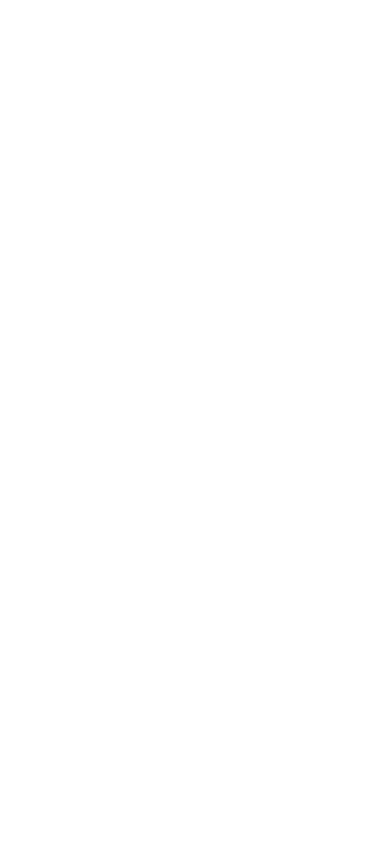
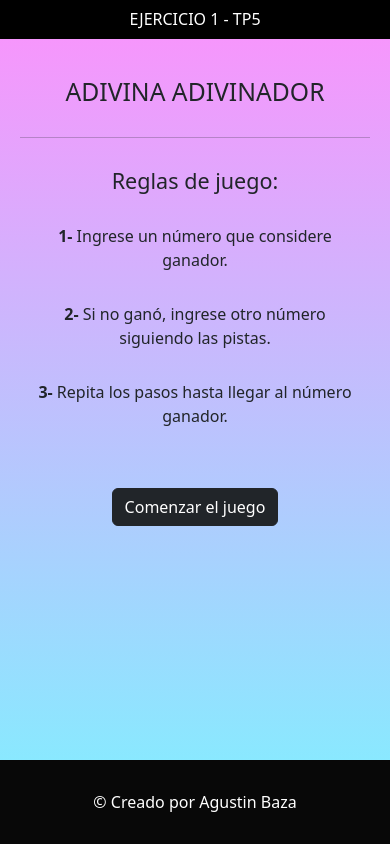
Before and after one commit to agustinbaza/EJ-1-TP5, a plain HTML site: page index.html in a window 390 px wide. Drawn offline with nearby package versions, Linux system fonts and the light colour scheme.

Commit message:
termine el maquetado y quedo responsive en s-m-l

```diff
--- /dev/null
+++ b/css/style.css
@@ -0,0 +1,78 @@
+* {
+  margin: 0px;
+  border: 0px;
+  font-size: 18px;
+}
+
+body {
+  min-height: 100vh;
+  display: flex;
+  flex-direction: column;
+  background-color: #fc92fc;
+  background-image: linear-gradient(180deg, #fc92fc 0%, #7df2ff 100%);
+}
+
+.contenedores {
+  margin: 30px;
+}
+
+hr {
+  margin: 10px 100px;
+}
+
+.espacio {
+  margin: 30px 250px;
+}
+
+footer {
+  background-color: rgb(8, 8, 8);
+  color: white;
+  padding: 30px;
+  position: fixed;
+  bottom: 0;
+  width: 100%;
+}
+
+.navbar {
+  padding: 10px;
+  display: flex;
+  justify-content: center;
+}
+/* dispositivos small */
+
+@media all and (max-width: 767px) {
+  .espacio {
+    margin: 30px 30px;
+    text-align: center;
+  }
+
+  * {
+    margin: 0px;
+    border: 0px;
+    font-size: 16px;
+  }
+
+  hr {
+    margin: 10px 20px;
+  }
+
+  .contenedores {
+    margin: 30px;
+  }
+}
+
+/* dispositivos medium */
+
+@media all and (min-width: 768px) and (max-width: 991px) {
+  * {
+    margin: 0px;
+    border: 0px;
+    font-size: 26px;
+  }
+  .espacio {
+    margin: 30px 200px;
+  }
+  .contenedores {
+    margin: 50px;
+  }
+}
--- a/index.html
+++ b/index.html
@@ -5,14 +5,56 @@
     <meta http-equiv="X-UA-Compatible" content="IE=edge" />
     <meta name="viewport" content="width=device-width, initial-scale=1.0" />
     <meta name="author" content="Agustin Baza" />
-    <meta name="keywords" content="javascript pagina, practica, dom, ejercicios" />
+    <meta
+      name="keywords"
+      content="javascript pagina, practica, dom, ejercicios"
+    />
     <meta name="Description" content="Punto 1 - TP5" />
     <link rel="icon" href="./img/javascript_icon_130900.ico" />
+    <link
+      href="https://cdn.jsdelivr.net/npm/bootstrap@5.3.0-alpha3/dist/css/bootstrap.min.css"
+      rel="stylesheet"
+      integrity="sha384-KK94CHFLLe+nY2dmCWGMq91rCGa5gtU4mk92HdvYe+M/SXH301p5ILy+dN9+nJOZ"
+      crossorigin="anonymous"
+    />
+    <link rel="stylesheet" href="./css/style.css" />
 
-    <title>PUNTO 1 - TP5 </title>
+    <title>PUNTO 1 - TP5</title>
+  </head>
 
-  </head>
   <body>
+    <header>
+      <div>
+        <h6 class="text-center bg-black text-white navbar">
+          EJERCICIO 1 - TP5
+        </h6>
+      </div>
+    </header>
+
+    <main>
+      <div class="text-center">
+        <h2 class="contenedores">ADIVINA ADIVINADOR</h2>
+        <hr />
+        <h4 class="contenedores">Reglas de juego:</h4>
+        <p class="espacio">
+          <b>1-</b> Ingrese un número que considere ganador.
+        </p>
+        <p class="espacio">
+          <b>2-</b> Si no ganó, ingrese otro número siguiendo las pistas.
+        </p>
+        <p class="espacio">
+          <b>3-</b> Repita los pasos hasta llegar al número ganador.
+        </p>
+        <button class="btn btn-dark contenedores">Comenzar el juego</button>
+      </div>
+    </main>
+
+    <footer class="text-center">&copy; Creado por Agustin Baza</footer>
+    <script
+      src="https://cdn.jsdelivr.net/npm/bootstrap@5.3.0-alpha3/dist/js/bootstrap.bundle.min.js"
+      integrity="sha384-ENjdO4Dr2bkBIFxQpeoTz1HIcje39Wm4jDKdf19U8gI4ddQ3GYNS7NTKfAdVQSZe"
+      crossorigin="anonymous"
+    ></script>
     <script src="./js/app.js"></script>
   </body>
 </html>
```
